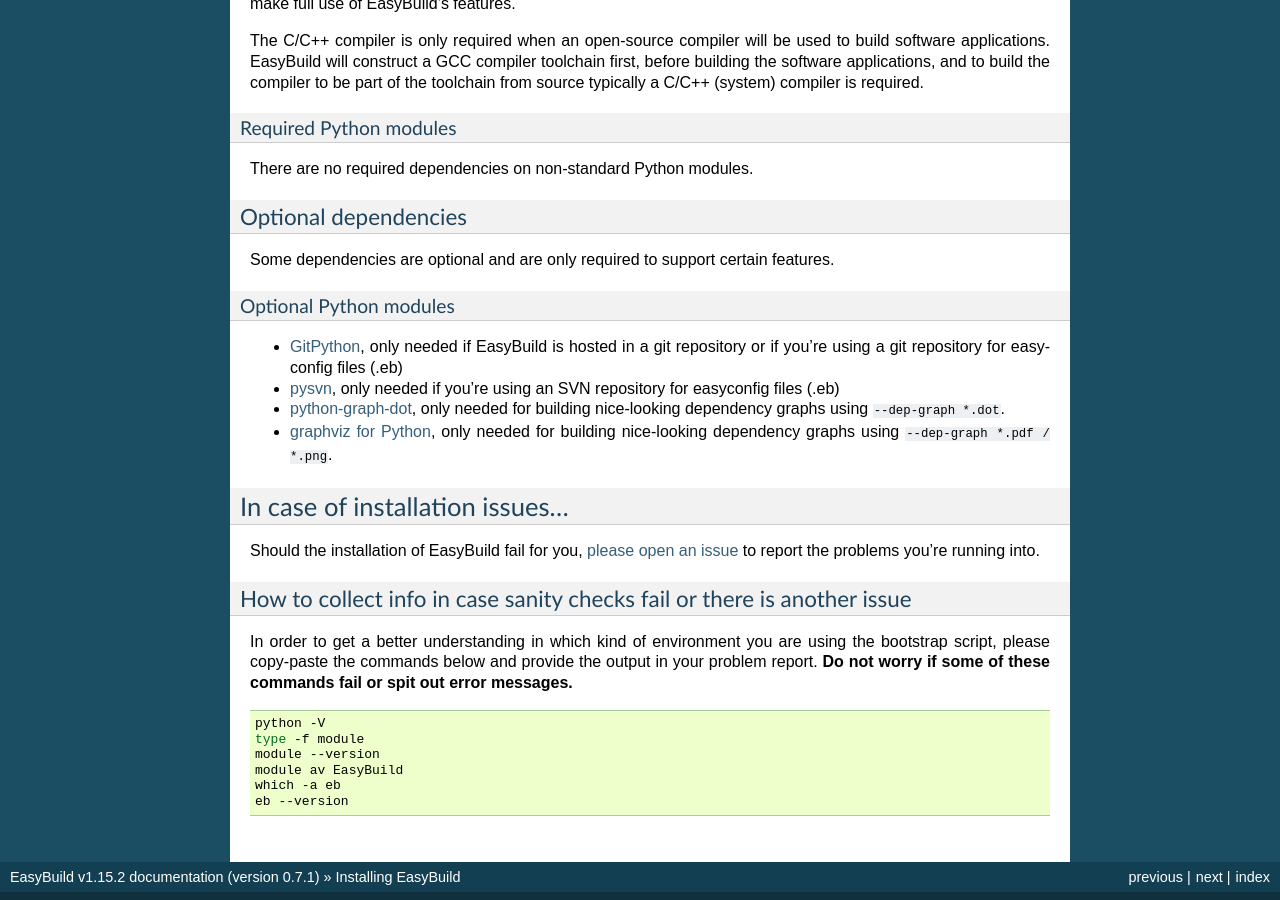
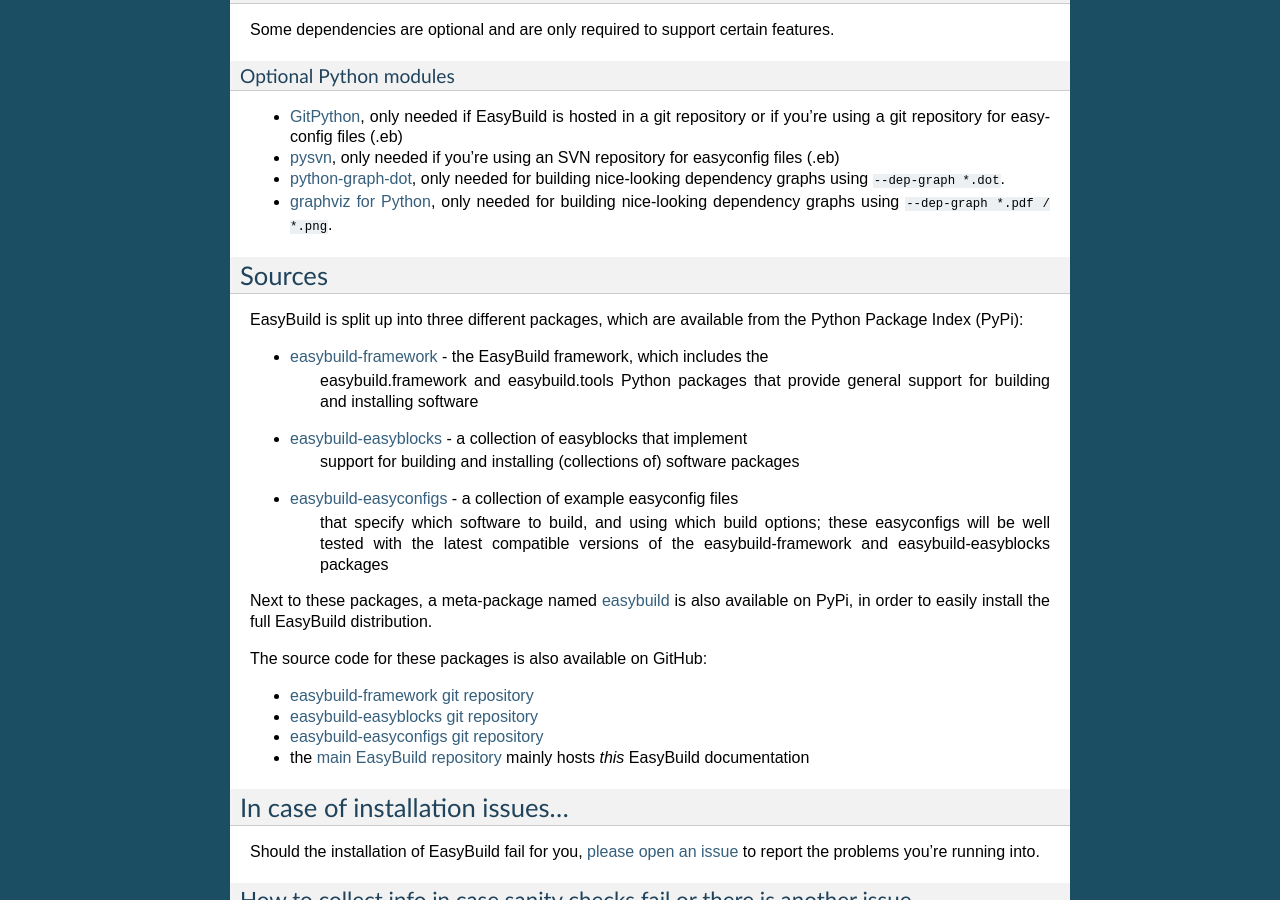
Before and after one commit to easybuilders/easybuild, a Sphinx documentation site: the page built from docs/Installation.rst, in a window 1280 px wide and 900 px high, scrolled down 4033 px. Built offline with Sphinx 7.4.7, drawn with Linux system fonts in a browser that asks for light colours; some of the changed text lies outside the part shown.

Commit message:
drop hardcoded TOC, include Sources subsection in Installation.rst

```diff
--- a/docs/Installation.rst
+++ b/docs/Installation.rst
@@ -281,6 +268,34 @@
 -  `graphviz for Python <https://pypi.python.org/pypi/graphviz>`_,
    only needed for building nice-looking dependency graphs using ``--dep-graph *.pdf / *.png``.
 
+Sources
+-------
+
+EasyBuild is split up into three different packages, which are available
+from the Python Package Index (PyPi):
+
+* `easybuild-framework <http://pypi.python.org/pypi/easybuild-framework>`_ - the EasyBuild framework, which includes the
+   easybuild.framework and easybuild.tools Python packages that provide
+   general support for building and installing software
+* `easybuild-easyblocks <http://pypi.python.org/pypi/easybuild-easyblocks>`_ - a collection of easyblocks that implement
+   support for building and installing (collections of) software
+   packages
+* `easybuild-easyconfigs <http://pypi.python.org/pypi/easybuild-easyconfigs>`_ - a collection of example easyconfig files
+   that specify which software to build, and using which build options;
+   these easyconfigs will be well tested with the latest compatible
+   versions of the easybuild-framework and easybuild-easyblocks packages
+
+Next to these packages, a meta-package named `easybuild <http://pypi.python.org/pypi/easybuild>`_ is also
+available on PyPi, in order to easily install the full EasyBuild
+distribution.
+
+The source code for these packages is also available on GitHub:
+
+* `easybuild-framework git repository <https://github.com/hpcugent/easybuild-framework>`_
+* `easybuild-easyblocks git repository <https://github.com/hpcugent/easybuild-easyblocks>`_
+* `easybuild-easyconfigs git repository <https://github.com/hpcugent/easybuild-easyconfigs>`_
+* the `main EasyBuild repository <https://github.com/hpcugent/easybuild>`_ mainly hosts `this` EasyBuild documentation
+
 
 In case of installation issues...
 ---------------------------------
```
Also changed, not shown: other parts of docs/Installation.rst (+0 -13 lines).
